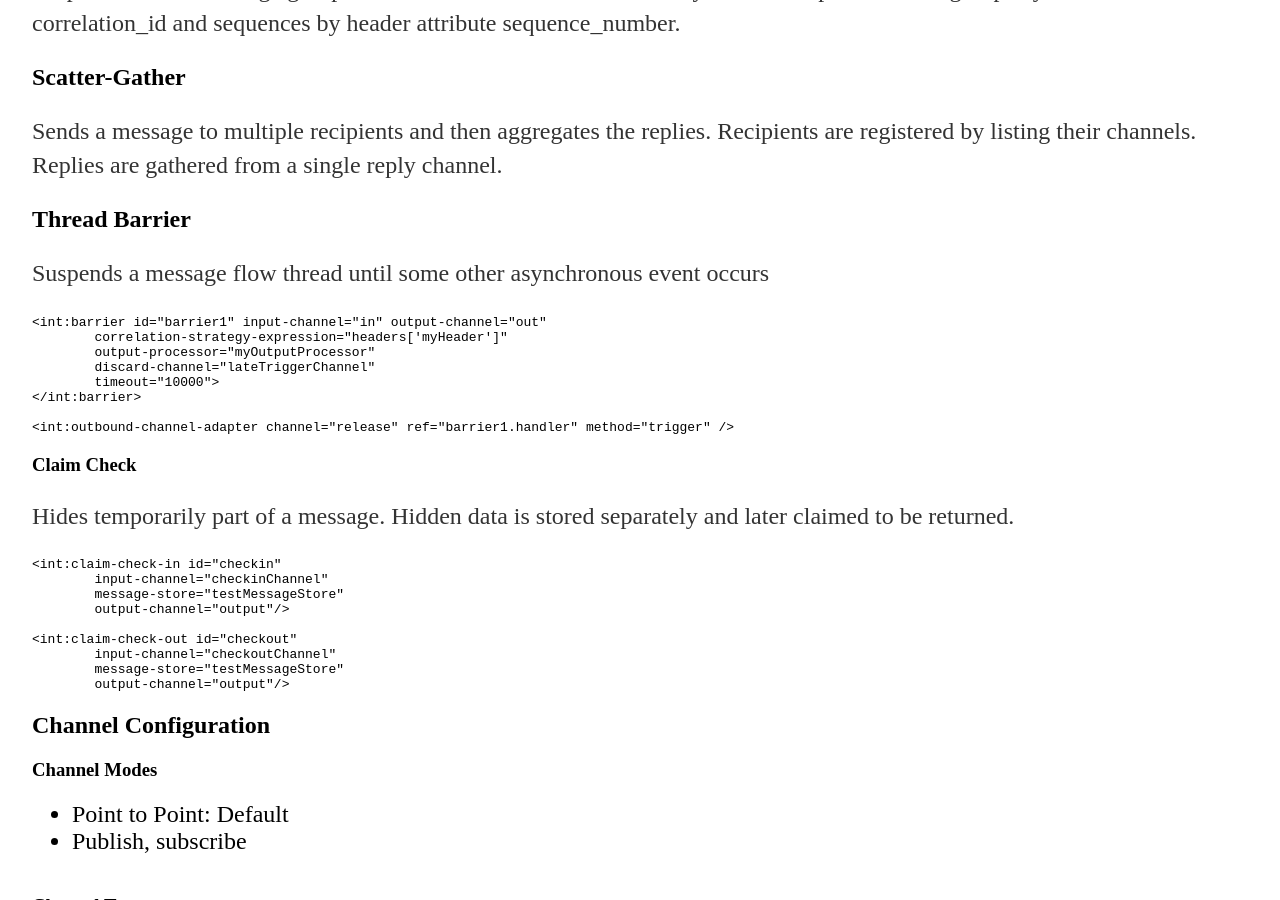
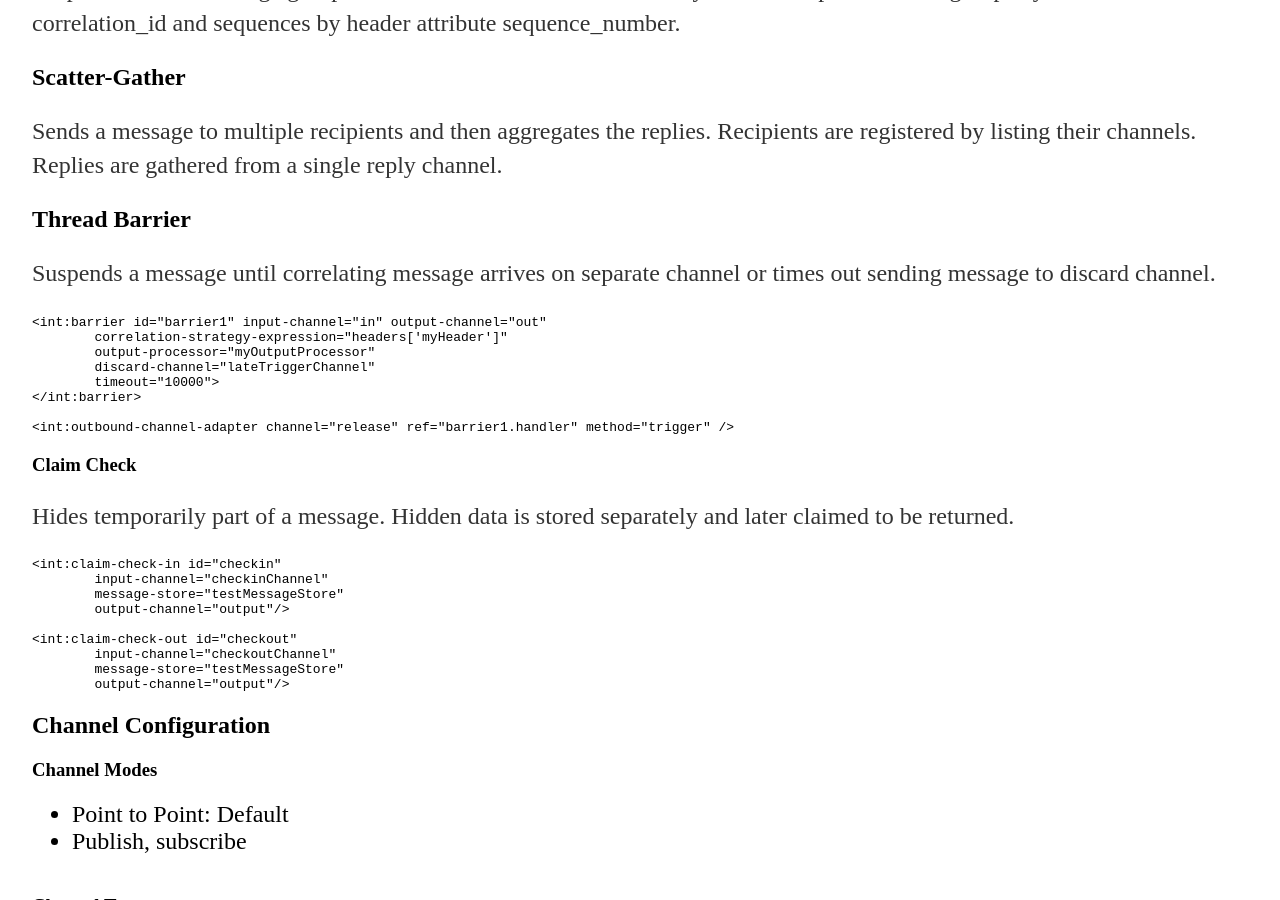
Before and after one commit to vackosar/vackosar.github.io, a Jekyll site: the page built from _posts/2017-10-28-Spring-Integration-Highlights.md, in a window 1280 px wide and 900 px high, scrolled down 947 px. Built offline with Jekyll 4.4.1, drawn with Linux system fonts in a browser that asks for light colours; comment, search, counter and statistics services are not loaded.

Commit message:
spring integration note

````diff
--- a/_posts/2017-10-28-Spring-Integration-Highlights.md
+++ b/_posts/2017-10-28-Spring-Integration-Highlights.md
@@ -29,7 +29,7 @@ Sends a message to multiple recipients and then aggregates the replies. Recipien
 
 ## Thread Barrier
 
-Suspends a message flow thread until some other asynchronous event occurs
+Suspends a message until correlating message arrives on separate channel or times out sending message to discard channel.
 
 ```
 <int:barrier id="barrier1" input-channel="in" output-channel="out"
````
